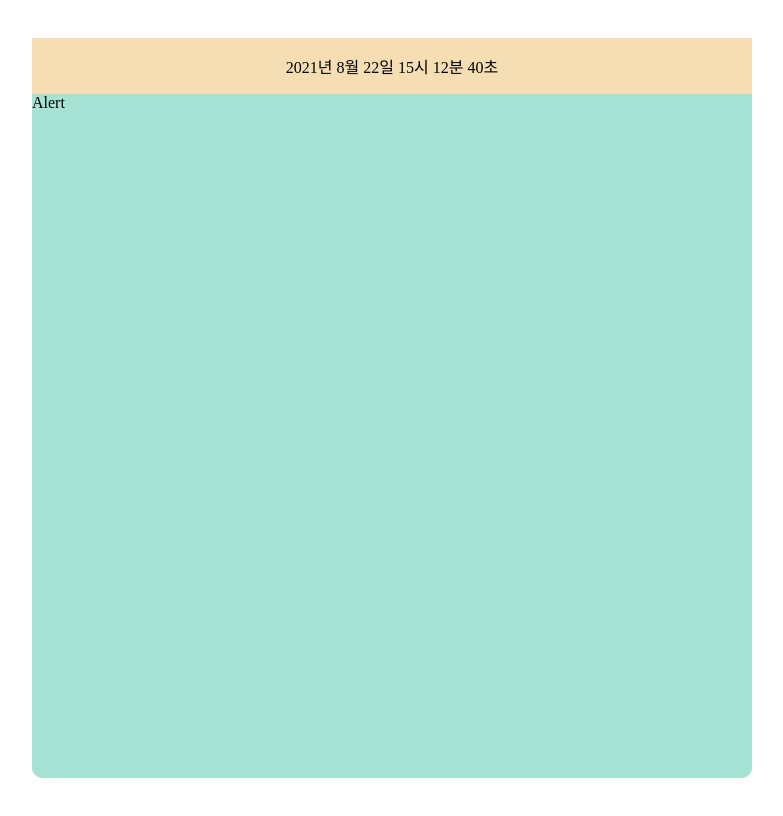
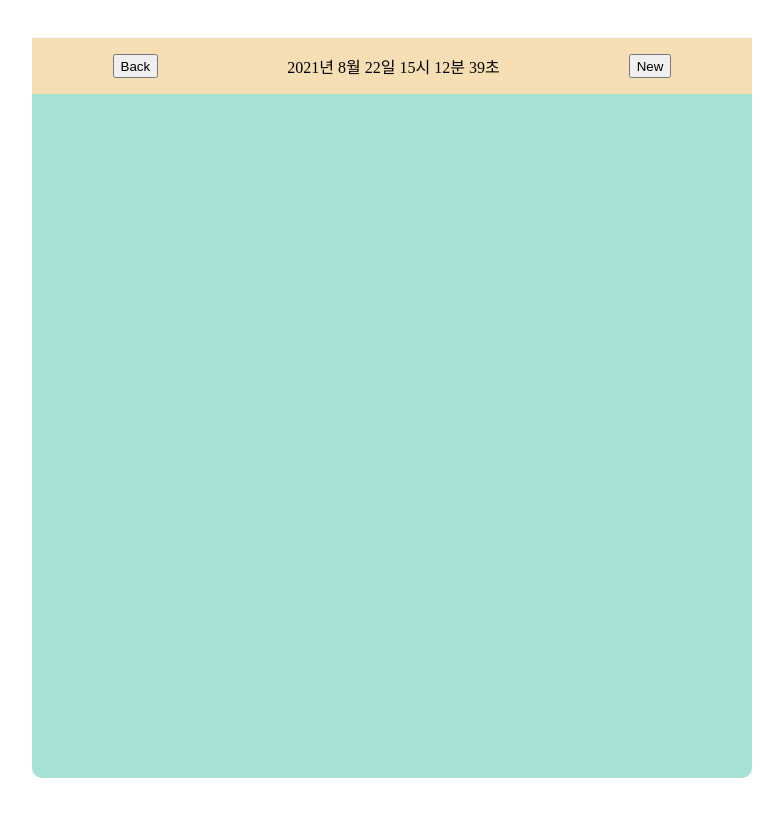
Before and after one commit to eamon3481/11st_phone_emulation, a website built with webpack: page src/index.html in a window 1280 px wide. Both pictures are taken after a click on the button "알람". Shown: the whole page, without its empty margins (248-1031 px from the left). Built offline with nearby package versions, Linux system fonts and the light colour scheme.

Commit message:
Feature/alert (#21)
* [#8][#9][#11][#12][#14] Feat: 알람리스트 구현

* [#14] feat: 전역 상태 관리를 위한 옵저버와 컴포넌트 클래스 재정비

* [#14,#13] Feat: 삭제 버튼 클릭시 알람 제거

```diff
--- a/public/style/index.css
+++ b/public/style/index.css
@@ -1,5 +1,7 @@
 @import './header/index.css';
 @import './home/index.css';
+@import './alert/index.css';
+
 * {
   box-sizing: border-box;
 }
--- a/src/App.ts
+++ b/src/App.ts
@@ -8,7 +8,6 @@ export default class App extends Component {
   setEvent() {
     this.addEvent('click', '#app', (evt: MouseEvent) => {
       const target = evt.target as HTMLElement;
-      console.log(target.closest(".route"))
       if (target.closest(".route")?.getAttribute('route')) {
         const pathName = target.closest(".route")?.getAttribute('route');
         historyRouterPush(pathName, $('#app'));
--- /dev/null
+++ b/src/components/alertList/AlertItem.ts
@@ -0,0 +1,24 @@
+import Component from '@src/lib/Component';
+import { getState, setState } from '@src/lib/Observer';
+import { timeState, TimeStateType } from '@src/store/AlertTime';
+
+export type AlertItemType = {
+  time: string;
+  keys: number;
+};
+
+export default class AlertItem extends Component<AlertItemType> {
+  setEvent() {
+    const setTime = setState<TimeStateType>(timeState);
+    const times = getState<TimeStateType>(timeState);
+    const handleDeleteBtn = (e: MouseEvent) => {
+        console.log(times.filter((v, i) => i !== this.$props.keys))
+      setTime(times.filter((v, i) => i !== this.$props.keys));
+    };
+    this.addEvent('click', '.alert_item_delete', handleDeleteBtn);
+  }
+  template() {
+    return `<div>${this.$props.time}</div>
+    <button class="alert_item_delete">삭제</button>`;
+  }
+}
--- /dev/null
+++ b/src/components/alertList/index.ts
@@ -0,0 +1,26 @@
+import Component from '@src/lib/Component';
+import { getState } from '@src/lib/Observer';
+import { timeState, TimeStateType } from '@src/store/AlertTime';
+import { createElementType } from '@src/type/componentPropsType';
+import AlertItem, { AlertItemType } from './AlertItem';
+
+export default class AlertList extends Component {
+  constructor(createElementConfig: createElementType) {
+    super(createElementConfig);
+
+    this.keys = [timeState];
+    this.subscribe();
+  }
+
+  template() {
+    const alertTimes = getState<TimeStateType>(timeState);
+    return `${alertTimes.map((v, i) =>
+      this.setComponent<AlertItem, AlertItemType>(
+        { tagName: 'li', classNames: ['alert_item'] },
+        AlertItem,
+        { time: v , keys : i },
+        i,
+      ),
+    ).join("")}`;
+  }
+}
--- /dev/null
+++ b/src/components/header/AlertInput.ts
@@ -0,0 +1,38 @@
+import Component from '@src/lib/Component';
+import { getState, setState } from '@src/lib/Observer';
+import { timeState, TimeStateType } from '@src/store/AlertTime';
+import { createElementType } from '@src/type/componentPropsType';
+import { $ } from '@src/utils/util';
+
+type AlertInputType = {
+  setToggle: (newState: any) => void;
+};
+
+export default class AlertInput extends Component<AlertInputType> {
+  constructor(createElementConfig: createElementType, $props: AlertInputType) {
+    super(createElementConfig, $props);
+
+    this.keys = [timeState];
+    this.subscribe();
+  }
+
+  setEvent() {
+    const setTimes = setState<TimeStateType>(timeState);
+
+    const handleClick = (e: MouseEvent) => {
+      const times = getState<TimeStateType>(timeState);
+      const value = ($('.alert_input', this.$target) as HTMLInputElement).value;
+      setTimes([...times, value]);
+      localStorage.setItem('alertTime', JSON.stringify([...times, value]));
+      this.$props.setToggle({ toggle: false });
+    };
+
+    this.addEvent('click', '.alert_button', handleClick);
+  }
+  template() {
+    return `
+        <input class="alert_input" type ="time"/>
+        <button class="alert_button">저장</button>
+        `;
+  }
+}
--- a/src/components/header/Header.ts
+++ /dev/null
@@ -1,24 +0,0 @@
-import Component from '@src/lib/Component';
-import { createNowDate, throttle } from '@src/utils/util';
-
-export default class Header extends Component<{
-  type: 'HOME' | 'MEMO';
-}> {
-  setup() {
-    this.$state = { date: createNowDate(new Date()) };
-  }
-  mounted() {
-    const throttleDateFn = throttle(
-      (date) => this.setState({ date: createNowDate(date) }),
-      500,
-    );
-    throttleDateFn(new Date());
-  }
-  template() {
-    const { type } = this.$props;
-
-    if (type === 'HOME')
-      return `<header class="header"><div>${this.$state.date}</div></header> `;
-    return '';
-  }
-}
--- /dev/null
+++ b/src/components/header/HeaderTimer.ts
@@ -0,0 +1,20 @@
+import Component from '@src/lib/Component';
+import { createNowDate, throttle } from '@src/utils/util';
+
+export default class HeaderTimer extends Component {
+  setup() {
+    this.$state = {
+      date: createNowDate(new Date()),
+    };
+  }
+  mounted() {
+    const throttleDateFn = throttle(
+      (date) => this.setState({ date: createNowDate(date) }),
+      1000,
+    );
+    throttleDateFn(new Date());
+  }
+  template() {
+    return `${this.$state.date}`;
+  }
+}
--- /dev/null
+++ b/src/components/header/index.ts
@@ -0,0 +1,43 @@
+import Component from '@src/lib/Component';
+import { $ } from '@src/utils/util';
+import { HeaderPropsType } from '@src/type/componentPropsType';
+import { historyRouterPush } from '@src/lib/router';
+import AlertInput from './AlertInput';
+import HeaderTimer from './HeaderTimer';
+
+export default class Header extends Component<HeaderPropsType> {
+  setup() {
+    const { onClick } = this.$props;
+    const handleBackClick = (e: MouseEvent) => {
+      historyRouterPush('/', $('#app'));
+    };
+
+    const handleNewClick = (e: MouseEvent) => {
+      console.log(this.$state.toggle);
+      this.setState({ toggle: !this.$state.toggle });
+    };
+    this.addEvent('click', '.header_back_button', handleBackClick);
+    this.$state = {
+      isHome: !Boolean(onClick),
+      toggle: false,
+      inputData: {},
+    };
+    if (onClick) this.addEvent('click', '.header_new_button', handleNewClick);
+  }
+
+  template() {
+    if (this.$state.isHome)
+      return `${this.setComponent({ tagName: 'div' }, HeaderTimer)} `;
+    return `<header class="header">
+    <button class="header_back_button">Back</button>
+    ${this.setComponent({ tagName: 'div' }, HeaderTimer)}
+    <button class="header_new_button">New</button>
+    </header>
+    ${
+      this.$state.toggle
+        ? this.setComponent({ tagName: 'div' }, AlertInput, { setToggle : this.setState.bind(this) })
+        : ''
+    }
+    `;
+  }
+}
--- a/src/components/home/index.ts
+++ b/src/components/home/index.ts
@@ -4,9 +4,9 @@ import {AppButtonProps} from '@src/type/componentPropsType'
 export default class HomePageBody extends Component {
   template() {
     return `
-      ${this.setComponent<AppButtonProps, AppButton>({ tagName: 'div' ,classNames: [ 'home_itemBox']},AppButton, { text: '알람', route: '/alert' }, 0)}
-      ${this.setComponent<AppButtonProps, AppButton>({ tagName: 'div' ,classNames: [ 'home_itemBox']},AppButton, { text: '메모', route: '/memo' }, 1)}
-      ${this.setComponent<AppButtonProps, AppButton>({ tagName: 'div' ,classNames: [ 'home_itemBox']},AppButton, { text: '사진', route: '/photo' }, 2)}
+      ${this.setComponent<AppButton, AppButtonProps>({ tagName: 'div' ,classNames: [ 'home_itemBox']},AppButton, { text: '알람', route: '/alert' }, 0)}
+      ${this.setComponent<AppButton, AppButtonProps>({ tagName: 'div' ,classNames: [ 'home_itemBox']},AppButton, { text: '메모', route: '/memo' }, 1)}
+      ${this.setComponent<AppButton, AppButtonProps>({ tagName: 'div' ,classNames: [ 'home_itemBox']},AppButton, { text: '사진', route: '/photo' }, 2)}
       <div class="home_itemBox"></div>
       <div class="home_itemBox"></div>
       <div class="home_itemBox"></div>
--- a/src/lib/Component.ts
+++ b/src/lib/Component.ts
@@ -1,31 +1,49 @@
 import { $, $all, createElement } from '../utils/util';
 import { createElementType } from '@src/type/componentPropsType';
+import { subscribe, unsubscribe } from './Observer';
 
 interface constructorType<T, U> {
   new (createElementConfig: createElementType, $props: T): U;
 }
 
-export default class Component<T = {}> {
-  $state: any;
-  $props: T;
+export default class Component<T = void> {
+  public $state: any;
+  public $props: T;
+  public keys: Array<string>;
   $target: HTMLElement;
-  component: Set<any>;
-  $class: string | undefined;
+  component: { [key: string]: any };
+
   constructor(createElementConfig: createElementType, $props: T) {
     this.$target = createElement(createElementConfig);
     this.$props = $props;
-    this.component = new Set();
+    this.component = {};
+    this.keys = [];
   }
-
+  initState() {
+    return {};
+  }
   CreateEl($outerTarget: HTMLElement) {
     this.$target = $outerTarget;
-    this.init()
+    this.init();
   }
   init() {
     this.setup();
     this.setEvent();
     this.render();
   }
+  // subscribedRender(){
+  //   this.unsubscribe(); //하위 컴포넌트 구독 해제
+  //   this.render(); //하위 컴포넌트 재생성
+  // }
+  subscribe() {
+    this.keys.forEach((key) => subscribe(key, this.render.bind(this)));
+  }
+
+  // unsubscribe(isCurrentComp = true): void {
+  //   if (!isCurrentComp && this.keys.length) {
+  //     this.keys.forEach((key) => unsubscribe(key, this.reRender));
+  //   }
+  // }
 
   setup() {}
   mounted() {}
@@ -33,35 +51,41 @@ export default class Component<T = {}> {
     return '';
   }
 
-  protected setComponent<T, U>(
+  protected setComponent<U, T = void>(
     createElementConfig: createElementType,
     childrenComponent: constructorType<T, U>,
     props?: T,
     _key?: number,
   ) {
     const key = _key ? _key : 0;
-    this.component.add({ createElementConfig, childrenComponent, props, key });
+    const propsKey = `${childrenComponent.name}-${key}`;
+    if (!this.component[propsKey]) {
+      this.component[propsKey] = {
+        createElementConfig,
+        childrenComponent,
+        props,
+      };
+    } else {
+      this.component[propsKey] = {
+        createElementConfig,
+        childrenComponent,
+        props,
+      };
+    }
+
     return `<div  id=${childrenComponent.name}-${key}></div>`;
   }
 
   protected ComponentsMounted() {
-    if (this.component.size) {
-      for (let {
-        createElementConfig,
-        childrenComponent,
-        props,
-        key,
-      } of this.component.values()) {
-        // ({ createElementConfig, childrenComponent, props, key }) => {
-        const selector = `#${childrenComponent.name}-${key}`;
+    if (Object.keys(this.component).length) {
+      for (const key in this.component) {
+        const { createElementConfig, childrenComponent, props } =
+          this.component[key];
+        const selector = `#${key}`;
         const el = $(selector, this.$target);
-        console.log(el, selector, this.$target, createElementConfig, key);
-        const component = new childrenComponent(createElementConfig, props)
-        component.init()
-        if (el)
-          el.replaceWith(
-            component.$target,
-          );
+        const component = new childrenComponent(createElementConfig, props);
+        component.init();
+        if (el) el.replaceWith(component.$target);
         else throw new Error('key 값을 확인하세요');
       }
     }
@@ -71,6 +95,7 @@ export default class Component<T = {}> {
     this.$target.innerHTML = this.template();
     this.ComponentsMounted();
     this.mounted();
+    this.component = {};
   }
 
   setEvent() {}
@@ -80,11 +105,10 @@ export default class Component<T = {}> {
     selector: string,
     callback: (ev: HTMLElementEventMap[K]) => void,
   ) {
-    console.log(this.$target, "dd");
     const children = [...$all(selector, this.$target)];
     const isTarget = (target: HTMLElement) =>
       children.includes(target) || target.closest(selector);
-    console.log(this.$target, "dd");
+
     this.$target.addEventListener(eventType, (ev: HTMLElementEventMap[K]) => {
       if (ev.target) {
         if (!isTarget(ev.target as HTMLElement)) return false;
--- /dev/null
+++ b/src/lib/Observer.ts
@@ -0,0 +1,54 @@
+
+
+type stateModel = {
+  _state: any;
+  _observers: Set<() => void>;
+};
+
+export type globalStateType = {
+  [key: string]: stateModel;
+};
+
+
+const globalState: globalStateType = {};
+
+const subscribe = (key: string, observer: () => void): void => {
+  globalState[key]._observers.add(observer);
+};
+
+const unsubscribe = (key: string, observer: () => void): void => {
+  globalState[key]._observers.delete(observer);
+};
+
+const _notify = (key: string) => globalState[key]._observers.forEach((observer) => observer());
+
+const initState = <T>({ key, defaultValue }: { key: string; defaultValue: T }): string => {
+  if (key in globalState) throw Error('이미 존재하는 key값 입니다.');
+  globalState[key] = {
+    _state: defaultValue,
+    _observers: new Set(),
+  };
+  return key;
+};
+
+const getState = <T>(key: string): T => {
+  if (!(key in globalState)) throw Error('존재하지 않는 key값 입니다.');
+  return globalState[key]._state;
+};
+
+const setState =
+  <T>(key: string) =>
+  (newState: ((arg: T) => T) | T): void => {
+    if (!(key in globalState)) throw Error('존재하지 않는 key값 입니다.');
+
+    if (newState instanceof Function) {
+      const state = getState<T>(key);
+      globalState[key]._state = newState(state);
+    } else {
+      globalState[key]._state = newState;
+    }
+
+    _notify(key);
+  };
+
+export { subscribe, unsubscribe, initState, getState, setState };
--- a/src/page/Alert.ts
+++ b/src/page/Alert.ts
@@ -1,15 +1,21 @@
 import Component from '@src/lib/Component';
-import Header from '@src/components/header/Header';
-
+import Header from '@src/components/header';
+import { HeaderPropsType } from '@src/type/componentPropsType';
+import { historyRouterPush } from '@src/lib/router';
+import { $ } from '@src/utils/util';
+import AlertList from '@src/components/alertList';
 
 export default class Alert extends Component<undefined> {
+  template() {
+    const onClick = (e: MouseEvent) => {
+      historyRouterPush('/', $('#app'));
+    };
 
-  template() {
-    return `${this.setComponent<{ type: 'HOME' | 'MEMO' }, Header>(
+    return `${this.setComponent<Header, HeaderPropsType>(
       { tagName: 'header' },
       Header,
-      { type: 'HOME' },
-    2)}
-    <div>Alert</div>`;
+      { onClick },
+    )}
+    ${this.setComponent<AlertList>({ tagName: 'ul' }, AlertList)}`;
   }
 }
--- a/src/page/Home.ts
+++ b/src/page/Home.ts
@@ -1,15 +1,16 @@
 import Component from '@src/lib/Component';
-import Header from '@src/components/header/Header';
+import Header from '@src/components/header';
 import HomePageBody from '@src/components/home';
+import { HeaderPropsType } from '@src/type/componentPropsType';
 export default class Home extends Component {
   template() {
-    return `${this.setComponent<{ type: 'HOME' | 'MEMO' }, Header>(
-      { tagName: 'div' },
+    return `${this.setComponent<Header,HeaderPropsType>(
+      { tagName: 'div' , classNames:['header']},
       Header,
-      { type: 'HOME' },
+      {},
     )}
-    ${this.setComponent<{}, HomePageBody>(
-      { tagName: 'main', classNames : ['home_main'] },
+    ${this.setComponent<HomePageBody>(
+      { tagName: 'main', classNames: ['home_main'] },
       HomePageBody,
     )}
     `;
--- /dev/null
+++ b/src/store/AlertTime.ts
@@ -0,0 +1,10 @@
+import { initState } from '@src/lib/Observer';
+
+export type TimeStateType = string[];
+
+const storageAlertTime = localStorage.getItem('alertTime');
+
+export const timeState = initState<string[]>({
+  key: 'timeState',
+  defaultValue: storageAlertTime ? JSON.parse(storageAlertTime) : [],
+});
--- a/src/type/componentPropsType.ts
+++ b/src/type/componentPropsType.ts
@@ -1,11 +1,17 @@
 type textType = '알람' | '메모' | '사진';
 type routerType = '/alert' | '/memo' | '/photo';
+
 
 export type AppButtonProps = {
   text: textType;
   route: routerType;
 };
 
+
+export type HeaderPropsType = {
+  onClick? : (e: MouseEvent) => void
+}
+
 export type createElementType = {
     tagName: keyof HTMLElementTagNameMap;
     classNames?: string[];
```
Also changed, not shown: public/style/alert/index.css (added, +10 -0 lines), src/page/Memo.ts (+6 -4 lines), src/page/Photo.ts (+7 -5 lines).
